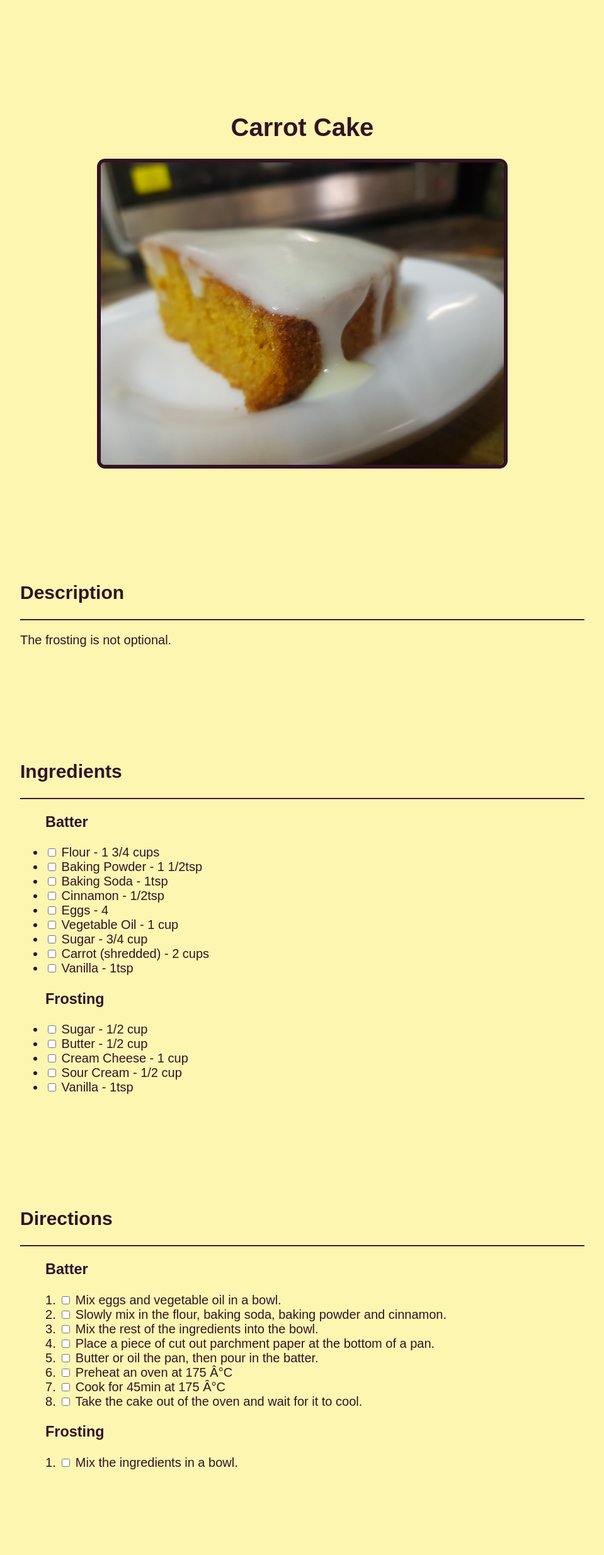
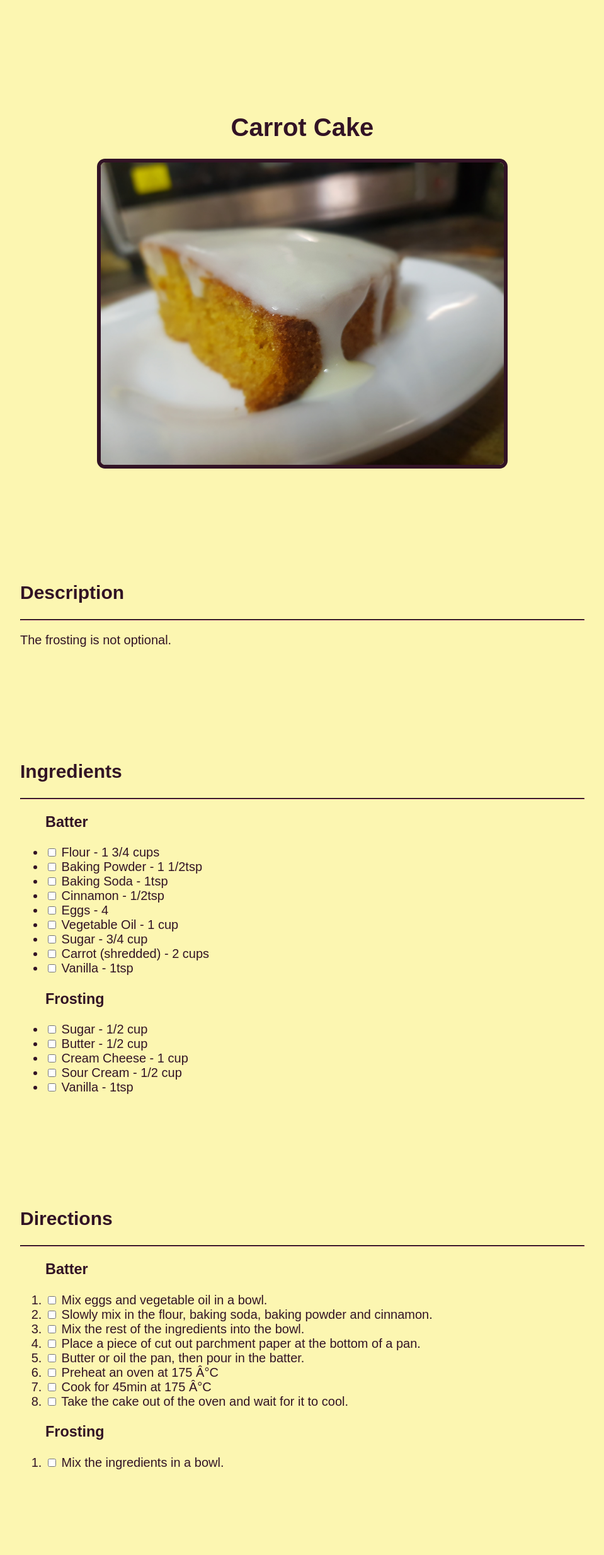
Before and after one commit to OgGhostJelly/ogghostjelly.github.io, a Jekyll site: the page built from _recipes/carrot-cake.md, in a window 1280 px wide. Shown: the whole page at 63% size, without its empty margins (160-1119 px from the left). Built offline with Jekyll 4.4.1, drawn with Linux system fonts in a browser that asks for light colours.

Commit message:
Moved directions list counter to liquid instead of css

```diff
--- a/_layouts/recipe.html
+++ b/_layouts/recipe.html
@@ -37,11 +37,15 @@
     <hr>
 
     <ol>
+        {% assign counter = 1 %}
+
         {% for direction in page.directions %}
             {% if direction.header %}
                 <h3>{{ direction.header }}</h3>
+                {% assign counter = 1 %}
             {% else %}
-                <li><input type="checkbox"> {{ direction }}</li>
+                <li value="{{ counter }}"><input type="checkbox"> {{ direction }}</li>
+                {% assign counter = counter | plus: 1 %}
             {% endif %}
         {% endfor %}
     </ol>
--- a/assets/css/recipe.css
+++ b/assets/css/recipe.css
@@ -23,22 +23,3 @@
 .section > ul {
     list-style-type: disc;
 }
-
-
-/* Reset counter on header */
-
-.section > ol {
-    list-style: none;
-}
-
-.section > ol > h3 {
-    counter-reset: directionCounter;
-}
-
-.section > ol > li::before {
-    content: counter(directionCounter) '. ';
-}
-
-.section > ol > li {
-    counter-increment: directionCounter;
-}
```
